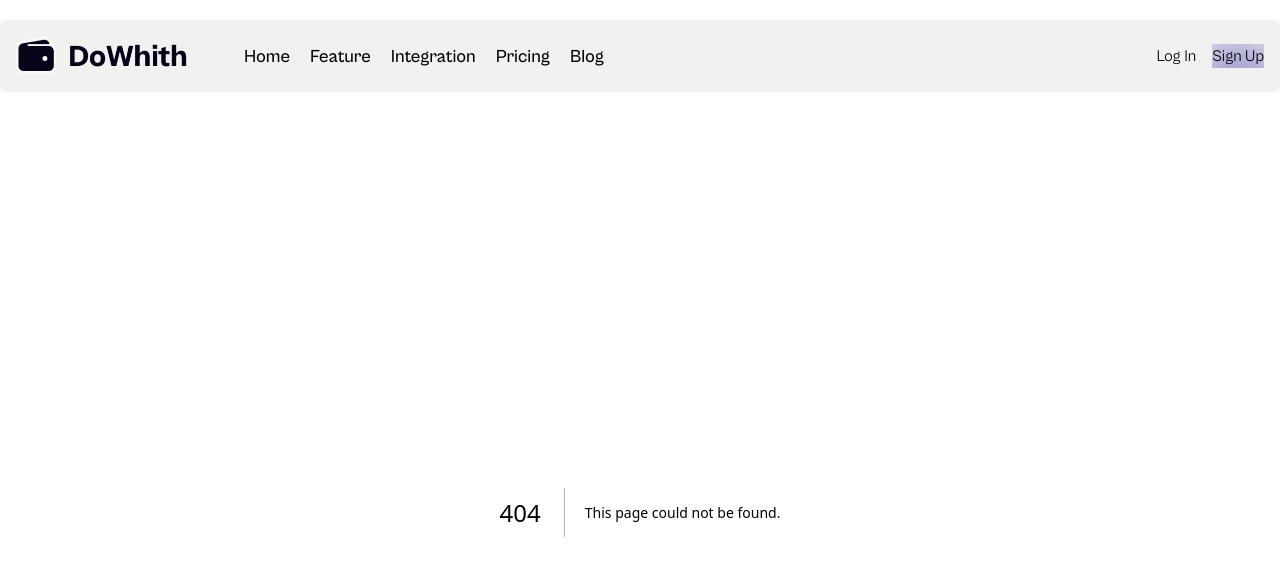
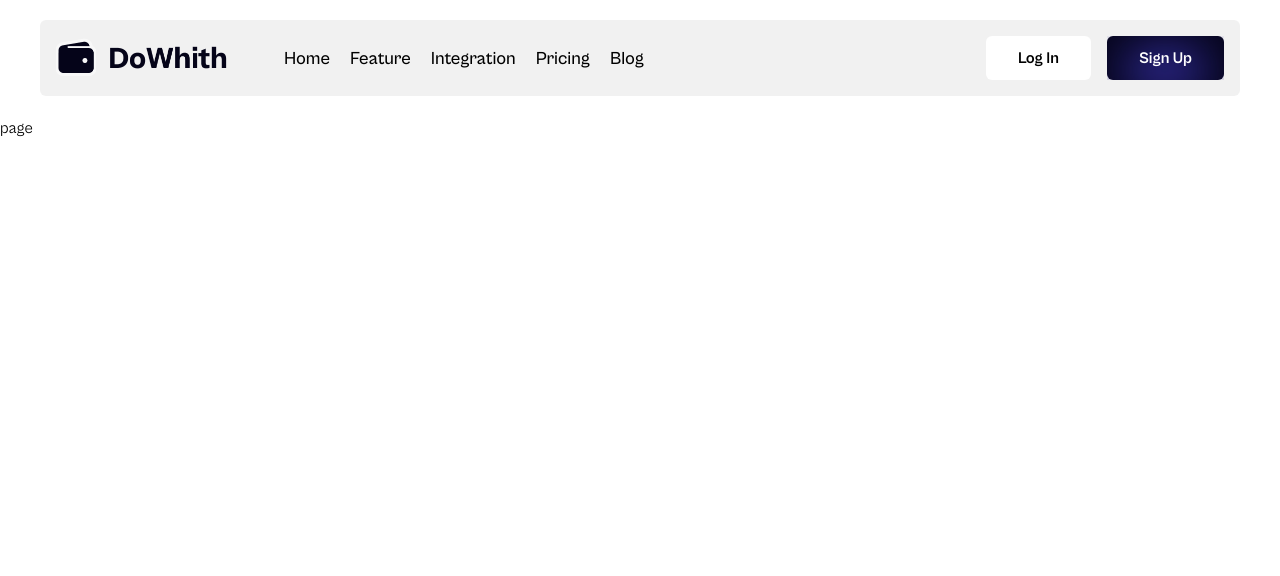
Before and after one commit to skupta12/DoWhith, a Next.js app: page /blog in a window 1280 px wide. Before the commit this address had no page. Shown: the top 576 px of the page. Built offline with nearby package versions, Linux system fonts and the light colour scheme.

Commit message:
Burger functionality

```diff
--- /dev/null
+++ b/src/app/(routes)/blog/page.tsx
@@ -0,0 +1,9 @@
+import React from 'react'
+
+const page = () => {
+  return (
+    <div>page</div>
+  )
+}
+
+export default page
--- a/src/app/layout.tsx
+++ b/src/app/layout.tsx
@@ -41,6 +41,7 @@ export default function RootLayout({
           {children}
           </div>
         </main>
+        {/* <Footer/> */}
       </body>
     </html>
   );
--- a/src/components/Header.tsx
+++ b/src/components/Header.tsx
@@ -1,21 +1,34 @@
+"use client";
+
 import Image from "next/image";
 import Logo from "/public/logo.png";
 import { nav } from "@/data/placeholder-data";
 import Link from "next/link";
 import { BlackButton, WhiteButton } from "./Buttons";
+import { useState } from "react";
+import styles from "@/style";
 
 const Header = () => {
+
+  const [open, isOpen] = useState(false);
+
+  const handleClick = () => {
+    isOpen((prev) => !prev);
+  };
+
   return (
-    <header className="max-w-[1380px] mx-auto py-5">
+    <header className={`${styles.boxWidth} py-5`}>
       <div
         className="flex justify-between items-center
-      p-4 bg-header rounded-md"
+      sm:p-4 p-3 bg-header rounded-md gap-x-4"
       >
-        <div className="flex items-center gap-x-14">
-          <div className="logo">
+        <div className="flex items-center lg:gap-x-14">
+          <Link href="/">
             <Image width={172} height={40} src={Logo} alt="DoWhith logo" />
-          </div>
-          <nav>
+          </Link>
+
+          {/* desktop nav */}
+          <nav className="lg:block hidden">
             <ul className="flex items-center gap-x-5">
               {nav.map((item, i) => (
                 <li key={i}>
@@ -26,18 +39,49 @@ const Header = () => {
               ))}
             </ul>
           </nav>
+
+          {/* mobile nav */}
+          <nav
+            onClick={() => isOpen(false)}
+            className={`lg:hidden flex absolute bg-white rounded-md sm:left-10 left-4
+            sm:right-10 right-4 z-[1] top-0 justify-start items-center duration-500
+          ${
+            !open
+              ? "transform -translate-y-full"
+              : "transform translate-y-[40%]"
+          }`}
+          >
+            <ul className="flex w-full flex-col gap-y-4 sm:p-4 p-3">
+              {nav.map((item, i) => (
+                <li className="" key={i}>
+                  <Link className="text-[18px] font-medium" href={item.href}>
+                    {item.text}
+                  </Link>
+                </li>
+              ))}
+              <div className="flex items-center gap-4">
+                <WhiteButton className="sm:w-full" href={"/"} type="button" title="Log In" />
+                <BlackButton href={"/"} type="button" title="Sign Up" />
+              </div>
+            </ul>
+          </nav>
         </div>
-        <div className="flex items-center gap-x-4">
-          <WhiteButton
-            href={"/"}
-            type="button"
-            title={"Log In"} />
-          <BlackButton
-            className={""}
-            href={"/"}
-            type="button"
-            title={"Sign Up"}
-          />
+        <div className="flex items-center gap-x-5">
+          <div className="md:flex hidden items-center gap-x-4">
+            <WhiteButton href={"/"} type="button" title="Log In" />
+            <BlackButton href={"/"} type="button" title="Sign Up" />
+          </div>
+          <div className="burger-menu lg:hidden block">
+            <button
+              aria-label="burger menu"
+              onClick={handleClick}
+              className="flex flex-col"
+            >
+              <span className="w-[22px] h-[2px] bg-black "></span>
+              <span className="w-[22px] h-[2px] bg-black my-[3px]"></span>
+              <span className="w-[22px] h-[2px] bg-black"></span>
+            </button>
+          </div>
         </div>
       </div>
     </header>
--- a/src/components/MaxWidthWrapper.tsx
+++ b/src/components/MaxWidthWrapper.tsx
@@ -11,7 +11,7 @@ const MaxWidthWrapper = ({
 }) => {
   return (
     <div
-      className={`${className} mx-auto w-full max-w-[1380px] px-4 md:px-14 lg:px-20 relative`}
+      className={`${className} mx-auto w-full max-w-[1380px] px-4 sm:px-10 relative`}
     >
       {children}
     </div>
--- a/src/components/NavItem.tsx
+++ /dev/null
@@ -1,9 +0,0 @@
-import React from 'react'
-
-const NavItem = () => {
-  return (
-    <div>NavItem</div>
-  )
-}
-
-export default NavItem
--- a/src/style.ts
+++ b/src/style.ts
@@ -1,7 +1,5 @@
-import { WhiteButton } from "./components/Buttons";
-
 const styles = {
-    boxWidth: "mx-auto w-full max-w-[1360px] px-4 md:px-20 relative",
+    boxWidth: "mx-auto w-full max-w-[1380px] px-4 sm:px-10 relative",
 
     heading1: "text-primary-100 lg:text-[66px] md:text-[42px] text-[33px] font-medium leading-tight",
     heading2: "text-primary-100 lg:text-[56px] md:text-[48px] leading-[1.2] sm:text-[36px] text-[32px] font-medium",
--- a/tailwind.config.ts
+++ b/tailwind.config.ts
@@ -5,6 +5,7 @@ const config: Config = {
     "./src/pages/**/*.{js,ts,jsx,tsx,mdx}",
     "./src/components/**/*.{js,ts,jsx,tsx,mdx}",
     "./src/app/**/*.{js,ts,jsx,tsx,mdx}",
+    "./src/**/*.{js,ts,jsx,tsx,mdx}",
   ],
   theme: {
     extend: {
```
